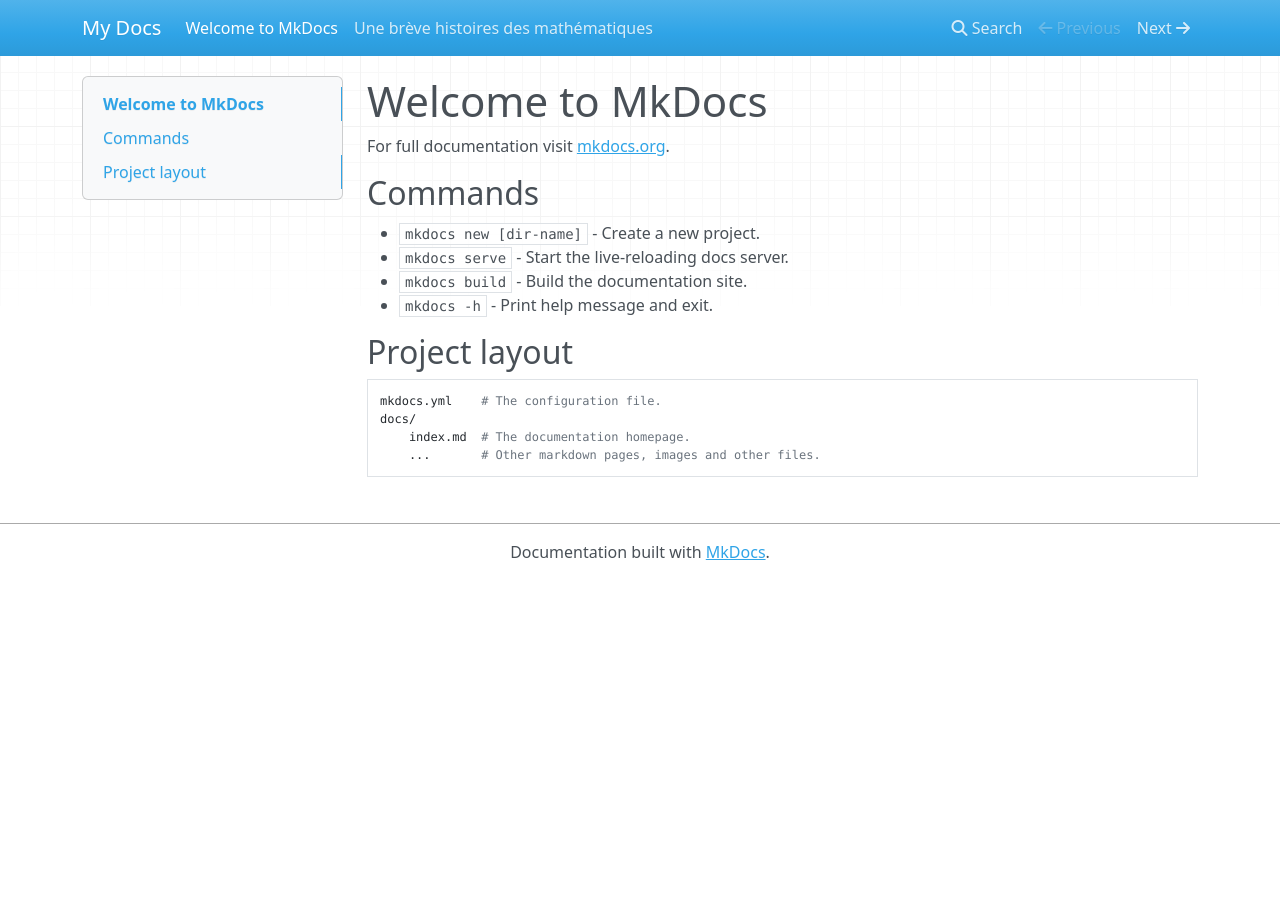
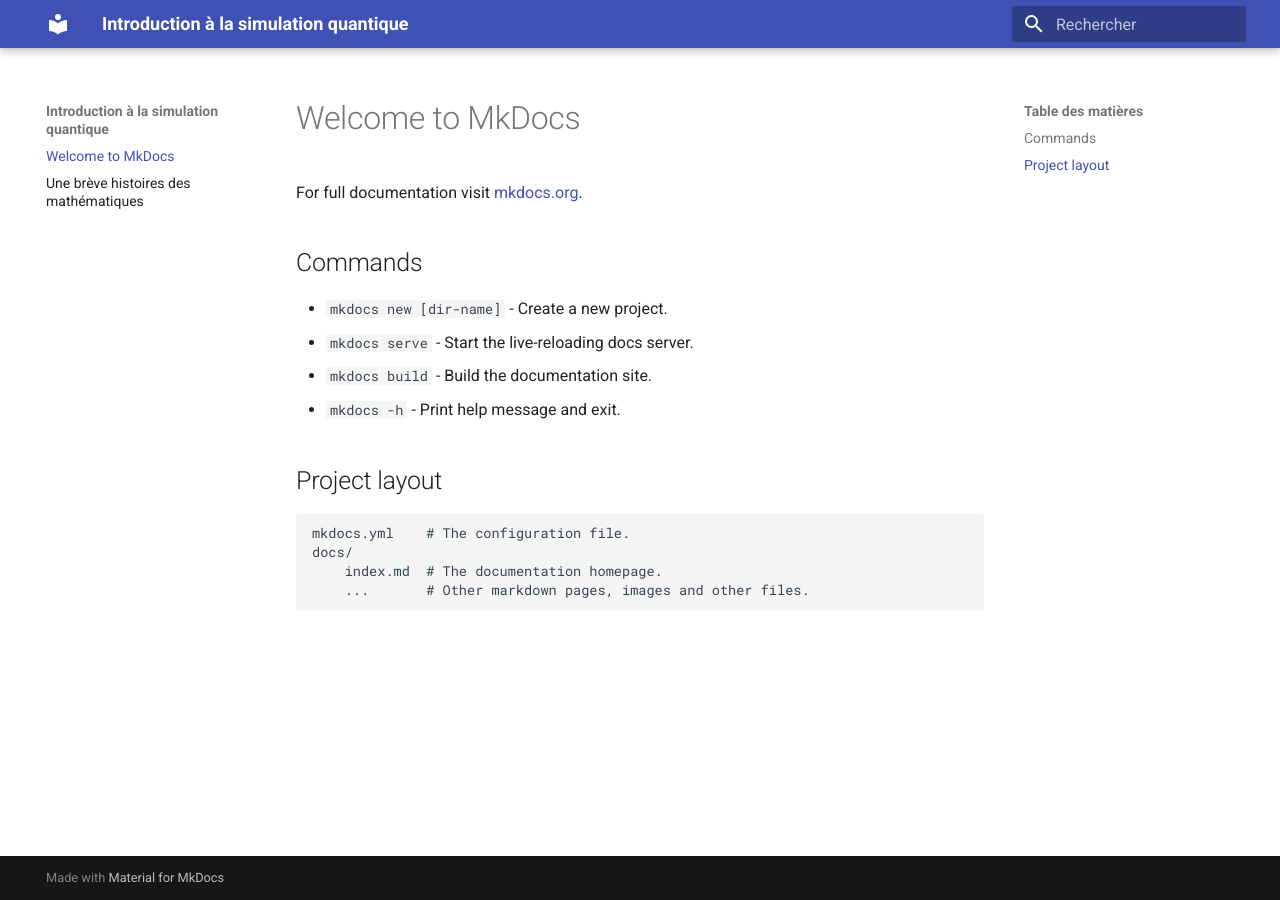
Before and after one commit to FranciscoStocker/mk-docs_introduction_simulation_quantique, an MkDocs documentation site: the page built from docs/index.md, in a window 1280 px wide. Built offline with MkDocs 1.6.1 and Material for MkDocs 9.7.7, drawn with Linux system fonts in a browser that asks for light colours; nearby versions of some CDN libraries.

Commit message:
Ajout de ci.yml pour l'hébergement + modification de mkdocs.yml pour l'ajout des extensions/pluggins

```diff
--- a/mkdocs.yml
+++ b/mkdocs.yml
@@ -1 +1,30 @@
-site_name: My Docs
+site_name: Introduction à la simulation quantique
+theme:
+  name: material
+  language: fr
+  features:
+    - navigation.instant
+    - navigation.tracking
+    - search.suggest
+    - search.highlight
+
+markdown_extensions:
+  - pymdownx.arithmatex:
+      generic: true
+  - footnotes
+  - attr_list
+  - pymdownx.highlight:
+      anchor_linenums: true
+  - pymdownx.superfences
+  - admonition
+  - def_list
+
+plugins:
+  - search
+  - bibtex:
+      bib_file: docs/referencias.bib
+      style: ieee
+
+extra_javascript:
+  - javascripts/mathjax.js
+  - https://cdnjs.cloudflare.com/ajax/libs/mathjax/3.2.2/es5/tex-mml-chtml.js
```
Also changed, not shown: docs/.github/workflow/ci.yml (added, +53 -0 lines).
